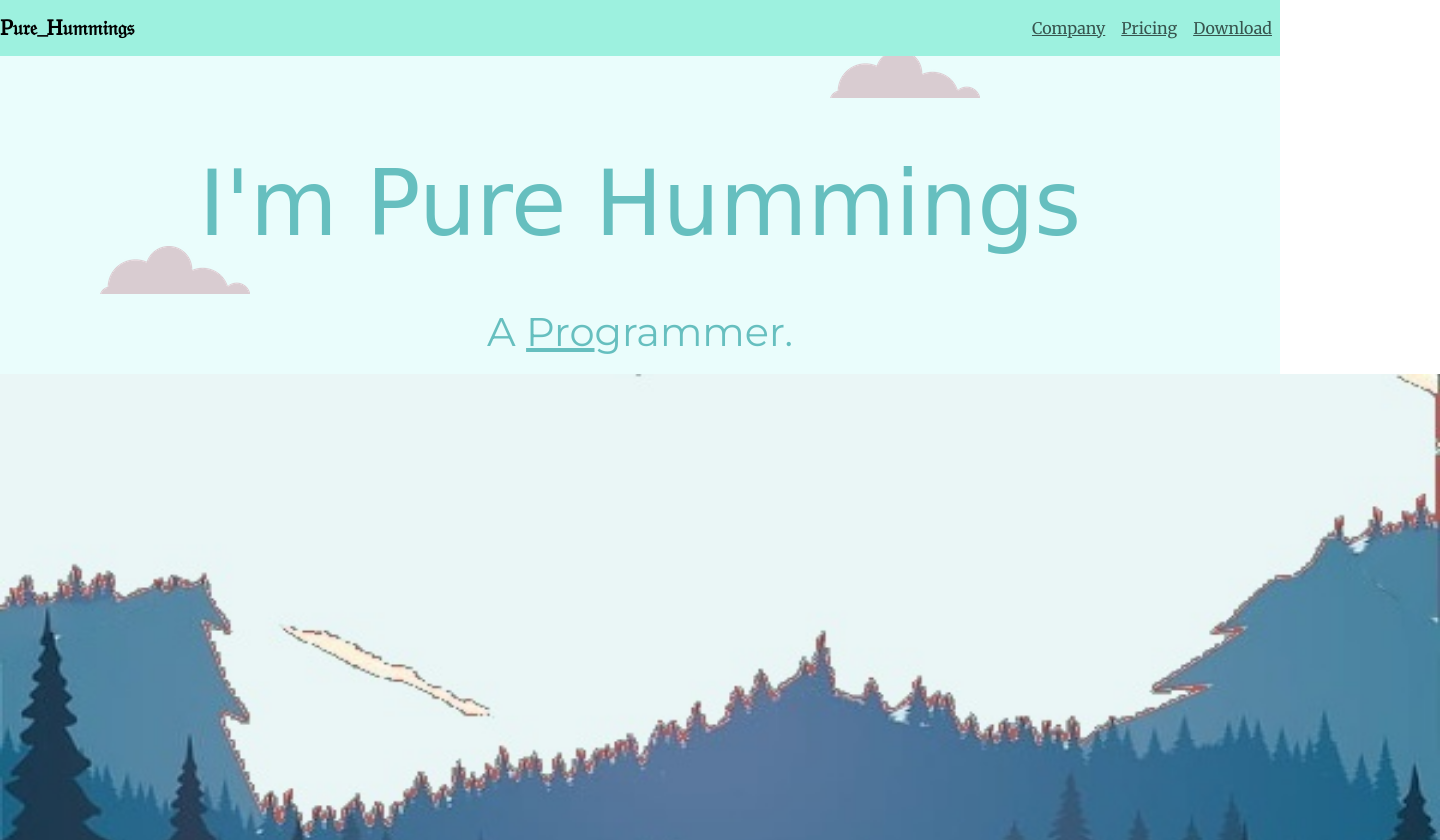
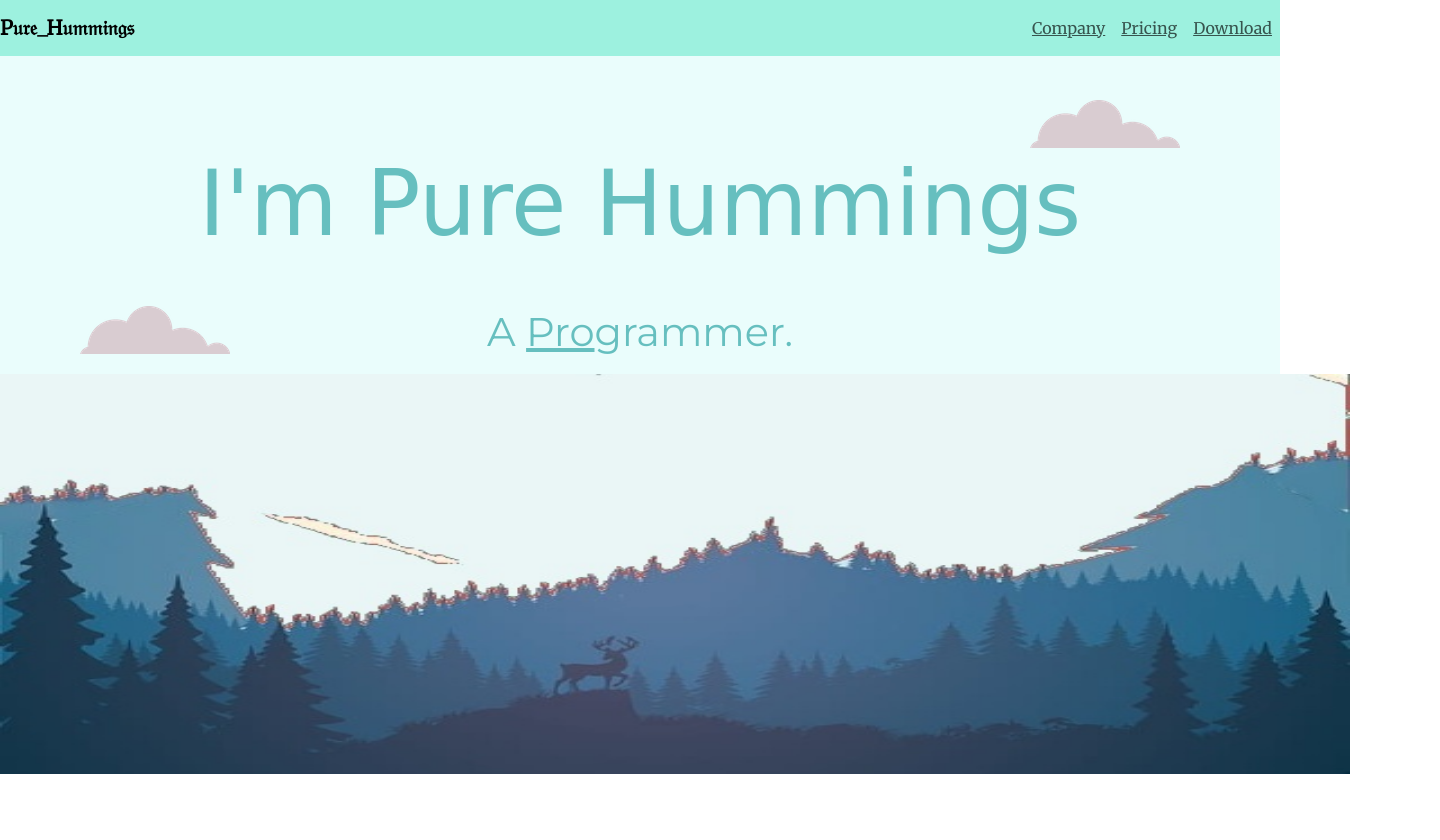
Before and after one commit to Kriptonite24-suraj/My_Site, a plain HTML site: page index.html in a window 1280 px wide. Shown: the top 840 px of the page, 1440 px wide, since content can reach past the window. Drawn offline with nearby package versions, Linux system fonts and the light colour scheme.

Commit message:
Update styles.css

```diff
--- a/css/styles.css
+++ b/css/styles.css
@@ -24,8 +24,8 @@ h1{
 .download
 {
     position: relative;
-    height: 720px;
-    width:1440px;
+    height: 400px;
+    width:1350px;
 
     margin-bottom: 0;
     padding-bottom: 0;
@@ -74,15 +74,15 @@ hr{
 .bottom_cloud
 {
     position: absolute;
-    left: 100px;
-    bottom: 800px;
+    left: 80px;
+    bottom: 420px;
 
 }
 .top_cloud
 {
     position: absolute;
-    right: 300px;
-    top:50px;
+    right: 100px;
+    top:100px;
 }
 .skill-row
 {
```
